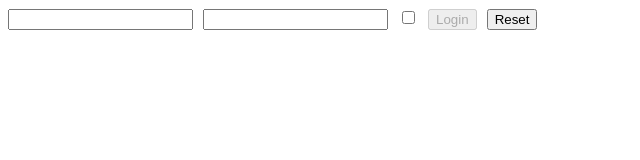
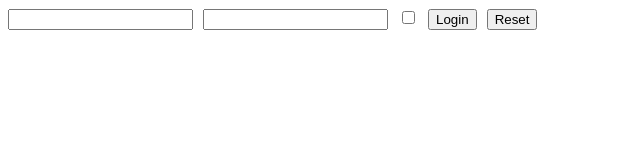
Before and after one commit to AdilSadigov/Develhope-React-Exercises, a React (Create React App) app in the folder exercise-app/: page / in a window 1280 px wide. Shown: the top 160 px of the page, without its empty margins (0-640 px from the left). Built offline with nearby package versions, Linux system fonts and the light colour scheme.

Commit message:
added Forms-5 exercise

```diff
--- a/exercise-app/src/App.js
+++ b/exercise-app/src/App.js
@@ -4,10 +4,11 @@
 import { Counter } from "./Counter";
 import { InteractiveWelcome } from "./InteractiveWelcome";
 import { Login } from "./Login";
+import { UncontrolledLogin } from "./UncontrolledLogin";
 import { Welcome } from "./Welcome";
 
 export class App extends React.Component {
     render () {
-        return <Login/>
+        return <UncontrolledLogin/>
     }
 }
--- /dev/null
+++ b/exercise-app/src/UncontrolledLogin.js
@@ -0,0 +1,32 @@
+import React, { createRef } from "react";
+
+export class UncontrolledLogin extends React.Component {
+    _formRef = createRef()
+
+    handleFormSubmit = (event) => {
+        event.preventDefault()
+
+        const username = event.target.elements.username.value
+        const password = event.target.elements.password.value
+        const remember = event.target.elements.remember.checked
+
+        console.log({
+            username,
+            password,
+            remember
+        })
+    }
+
+    render() {
+        return <div>
+            <form ref={this._formRef} onSubmit={this.handleFormSubmit}>
+                <input name="username"/>
+                <input name="password" type="password" style={{margin: '0px 10px'}}/>
+                <input name="remember" type="checkbox"/>
+
+                <button type="submit" style={{margin: '0px 10px'}}>Login</button>
+                <button type="reset">Reset</button>
+            </form>
+        </div>
+    }
+}
```
